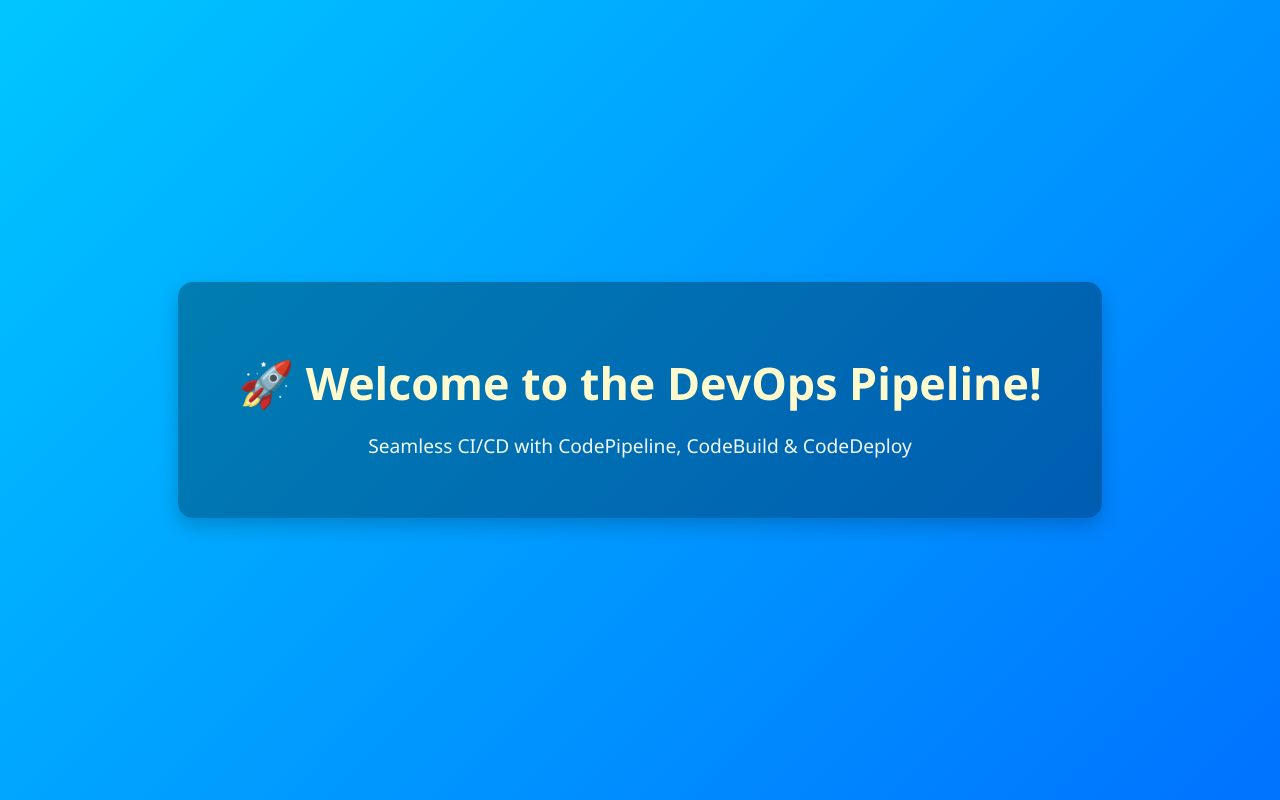
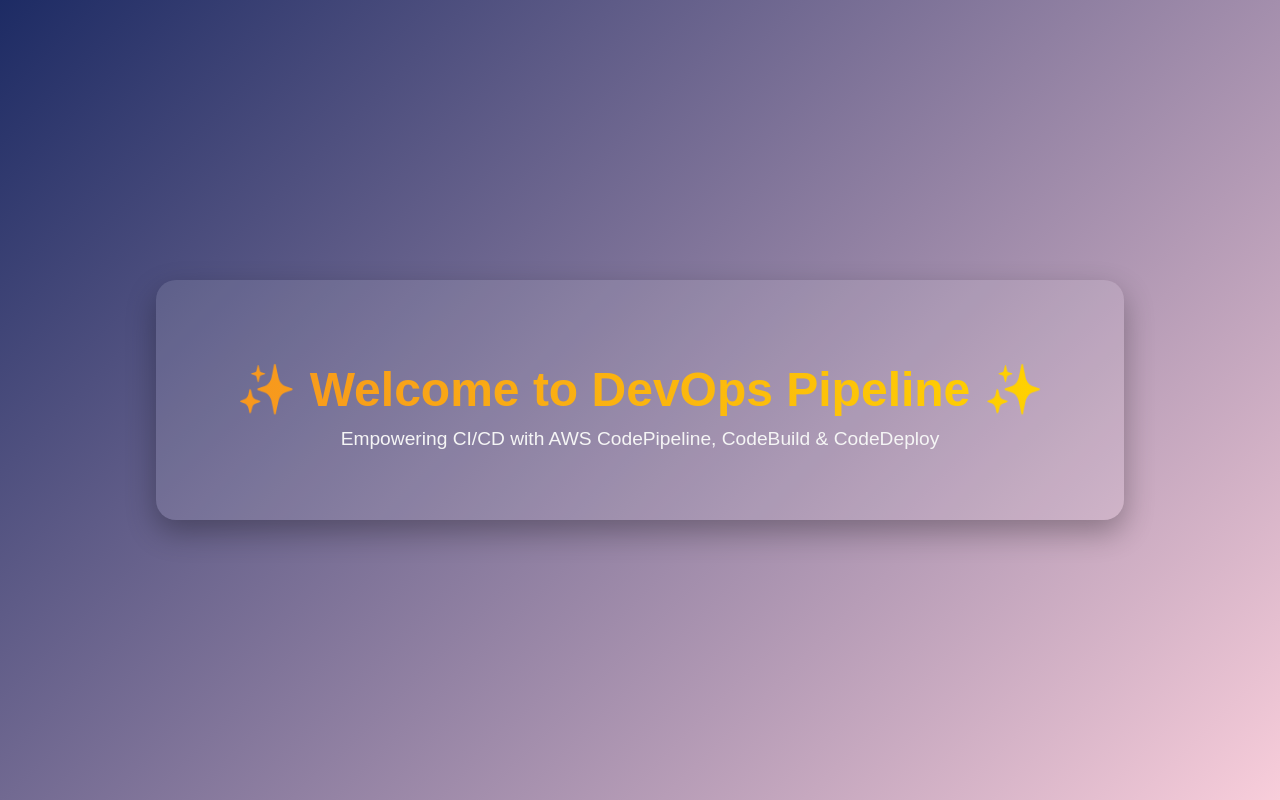
Before and after one commit to vaibhav0060/DevOps-Project-1, a plain HTML site: page index.html in a window 1280 px wide. Drawn offline with Linux system fonts and the light colour scheme.

```diff
--- a/index.html
+++ b/index.html
@@ -2,45 +2,62 @@
 <html lang="en">
 <head>
   <meta charset="UTF-8">
-  <meta name="viewport" content="width=device-width, initial-scale=1">
-  <title>Welcome to DevOps Pipeline</title>
+  <title>DevOps Pipeline Welcome</title>
+  <meta name="viewport" content="width=device-width, initial-scale=1.0">
   <style>
     body {
       margin: 0;
       padding: 0;
-      background: linear-gradient(135deg, #00c6ff, #0072ff);
-      font-family: 'Segoe UI', Tahoma, Geneva, Verdana, sans-serif;
       height: 100vh;
+      background: linear-gradient(135deg, #1d2b64, #f8cdda);
+      font-family: 'Poppins', sans-serif;
       display: flex;
       align-items: center;
       justify-content: center;
       color: white;
+      overflow: hidden;
     }
 
-    .welcome-box {
-      background-color: rgba(0, 0, 0, 0.3);
-      padding: 40px 60px;
-      border-radius: 15px;
-      box-shadow: 0 8px 20px rgba(0, 0, 0, 0.2);
+    .box {
       text-align: center;
+      background: rgba(255, 255, 255, 0.1);
+      padding: 50px 80px;
+      border-radius: 20px;
+      box-shadow: 0 12px 30px rgba(0, 0, 0, 0.3);
+      animation: fadeIn 1.5s ease-in-out;
     }
 
     h1 {
-      font-size: 2.8em;
+      font-size: 3em;
       margin-bottom: 10px;
-      color: #fffacd;
+      color: #ffffff;
+      background: linear-gradient(to right, #f7971e, #ffd200);
+      -webkit-background-clip: text;
+      -webkit-text-fill-color: transparent;
     }
 
     p {
       font-size: 1.2em;
-      color: #f0f8ff;
+      color: #f5f5f5;
+      margin-top: 10px;
+    }
+
+    @keyframes fadeIn {
+      from {
+        transform: translateY(30px);
+        opacity: 0;
+      }
+      to {
+        transform: translateY(0px);
+        opacity: 1;
+      }
     }
   </style>
 </head>
 <body>
-  <div class="welcome-box">
-    <h1>🚀 Welcome to the DevOps Pipeline!</h1>
-    <p>Seamless CI/CD with CodePipeline, CodeBuild & CodeDeploy</p>
+  <div class="box">
+    <h1>✨ Welcome to DevOps Pipeline ✨</h1>
+    <p>Empowering CI/CD with AWS CodePipeline, CodeBuild & CodeDeploy</p>
   </div>
 </body>
 </html>
```
